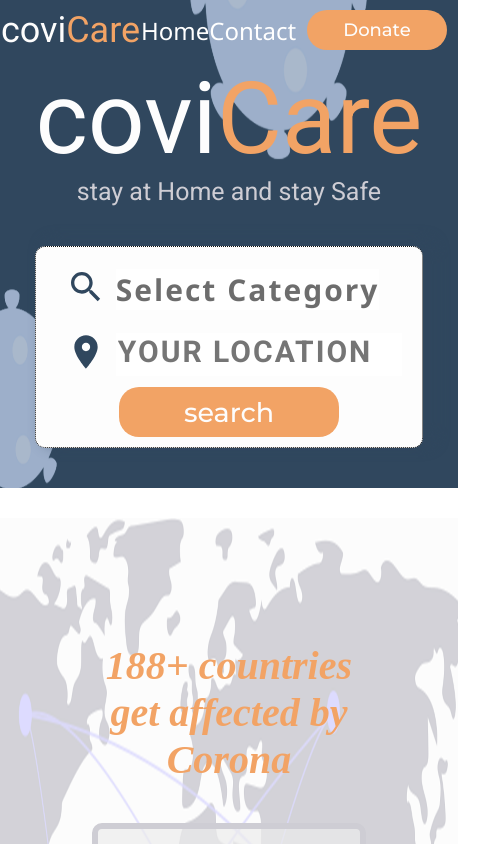
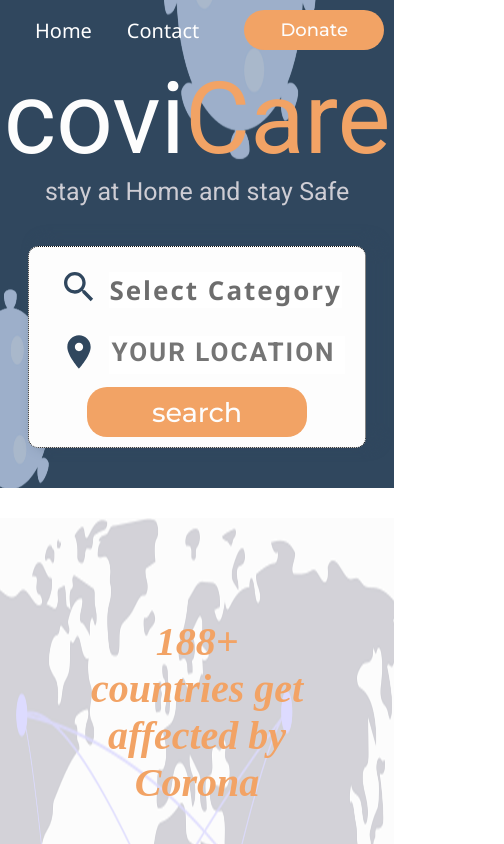
Before and after one commit to CovAssist/CoviHelp-client, a React (Create React App) app: page / in a window 390 px wide. Shown: the top 844 px of the page, 504 px wide, since content can reach past the window. Built offline with nearby package versions, Linux system fonts and the light colour scheme.

Commit message:
popup responsive

```diff
--- a/src/components/Header/Header.css
+++ b/src/components/Header/Header.css
@@ -1,9 +1,9 @@
 .navLinks {
   display: flex;
-  flex: 0.6;
+  flex: 1;
   justify-content: space-evenly;
   align-items: center;
-  font-size: 24px;
+  font-size: 20px;
   font-family: 'Segoe UI', Tahoma, Geneva, Verdana, sans-serif;
   font-weight: 500;
   color: var(--color-white);
@@ -45,5 +45,11 @@ a:active {
 .logo {
   font-family: 'Roboto', sans-serif;
   color: var(--color-white);
-  font-size: 36px;
+  font-size: 30px;
 }
+
+@media screen and (max-width: 600px) {
+  .logo {
+    display: none;
+  }
+}
--- a/src/components/MidPart/MidPart.css
+++ b/src/components/MidPart/MidPart.css
@@ -86,7 +86,10 @@
   flex: 1;
 }
 @media screen and (max-width: 900px) {
-    .boxex{
+  .boxex {
     display: block;
   }
+  .illust {
+    display: none;
   }
+}
--- a/src/components/SearchBar/SearchBar.css
+++ b/src/components/SearchBar/SearchBar.css
@@ -165,7 +165,7 @@
     letter-spacing: 2px;
     font-weight: bold;
     color: var(--color-grey);
-    font-size: 30px;
+    font-size: 26px;
     outline: none;
     border: none;
     background-color: rgb(255, 255, 255);
@@ -182,7 +182,7 @@
     letter-spacing: 2px;
     font-weight: 650;
     color: var(--color-medBlue);
-    font-size: 30px;
+    font-size: 26px;
     outline: none;
     border: none;
     background-color: rgb(255, 255, 255);
```
Lines whose indentation alone changed are shown as unchanged.
